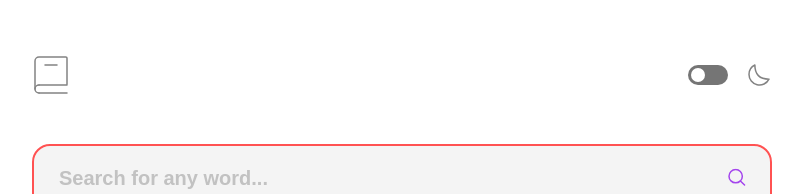
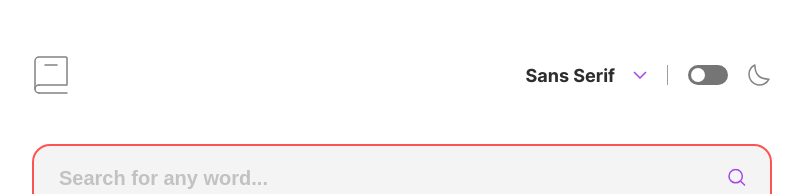
Before and after one commit to linhnvh15vn/dictionary-web-app, a Next.js app: page / in a window 1280 px wide. Shown: the top 194 px of the page, without its empty margins (238-1041 px from the left). Built offline with nearby package versions, Linux system fonts and the light colour scheme.

Commit message:
feat: add change font feature

```diff
--- a/src/app/layout.tsx
+++ b/src/app/layout.tsx
@@ -1,24 +1,13 @@
 import './globals.css';
 import type { Metadata } from 'next';
-import localFont from 'next/font/local';
 
 import Header from '@/components/header';
 import SearchForm from '@/components/search-form';
 import { ThemeProvider } from '@/providers/theme.provider';
-
-const geistSans = localFont({
-  src: './fonts/GeistVF.woff',
-  variable: '--font-geist-sans',
-  weight: '100 900',
-});
-const geistMono = localFont({
-  src: './fonts/GeistMonoVF.woff',
-  variable: '--font-geist-mono',
-  weight: '100 900',
-});
+import { FontProvider } from '@/providers/font-provider';
 
 export const metadata: Metadata = {
-  title: 'Create Next App',
+  title: 'Dictionary Web App',
   description: 'Generated by create next app',
 };
 
@@ -28,15 +17,16 @@ export default function RootLayout({
   children: React.ReactNode;
 }>) {
   return (
+    <FontProvider>
       <html lang="en">
         <ThemeProvider>
-        <body className={`${geistSans.variable} ${geistMono.variable}`}>
+          <body>
             <Header />
             <SearchForm />
-
             {children}
           </body>
         </ThemeProvider>
       </html>
+    </FontProvider>
   );
 }
--- /dev/null
+++ b/src/components/dropdown/dropdown.module.scss
@@ -0,0 +1,38 @@
+.dropdown-container {
+  position: relative;
+  font-family: inherit;
+  font-size: 18px;
+  font-weight: 700;
+
+  &:focus-visible {
+    outline: none;
+  }
+}
+
+.dropdown-selected {
+  display: flex;
+  gap: 18px;
+  align-items: center;
+}
+
+.dropdown-content {
+  position: absolute;
+  width: max-content;
+  margin-top: 10px;
+  z-index: 1;
+  display: flex;
+  flex-direction: column;
+  gap: 16px;
+  background-color: #ffffff;
+  box-shadow: 0px 5px 30px 0px rgba(0, 0, 0, 0.1);
+  padding: 24px;
+  border-radius: 16px;
+
+  .dropdown-item {
+    cursor: pointer;
+
+    &:hover {
+      color: var(--primary);
+    }
+  }
+}
--- /dev/null
+++ b/src/components/dropdown/index.tsx
@@ -0,0 +1,61 @@
+'use client';
+
+import React, { HTMLAttributes, useState } from 'react';
+import classNames from 'classnames/bind';
+
+import styles from './dropdown.module.scss';
+
+interface Props extends HTMLAttributes<HTMLDivElement> {
+  value: string;
+  options: { label: string; value: string }[];
+  onSelectItem: (value: string) => void;
+}
+
+const cx = classNames.bind(styles);
+
+export default function Dropdown({
+  value,
+  options,
+  onSelectItem,
+  ...props
+}: Props) {
+  const [open, setOpen] = useState(false);
+
+  return (
+    <div className={cx('dropdown-container')} {...props}>
+      <div onClick={() => setOpen(!open)} className={cx('dropdown-selected')}>
+        <span>{value}</span>
+        <svg
+          xmlns="http://www.w3.org/2000/svg"
+          width="14"
+          height="8"
+          viewBox="0 0 14 8"
+        >
+          <path
+            fill="none"
+            stroke="#A445ED"
+            strokeWidth="1.5"
+            d="m1 1 6 6 6-6"
+          />
+        </svg>
+      </div>
+
+      {open && (
+        <div className={cx('dropdown-content')}>
+          {options.map(({ value, label }) => (
+            <div
+              key={value}
+              className={cx('dropdown-item')}
+              onClick={() => {
+                onSelectItem(value);
+                setOpen(false);
+              }}
+            >
+              {label}
+            </div>
+          ))}
+        </div>
+      )}
+    </div>
+  );
+}
--- a/src/components/header/header.module.scss
+++ b/src/components/header/header.module.scss
@@ -14,4 +14,10 @@
   svg {
     stroke: var(--primary);
   }
+
+  .separator {
+    width: 1px;
+    height: 20px;
+    background-color: var(--border);
+  }
 }
--- a/src/components/header/index.tsx
+++ b/src/components/header/index.tsx
@@ -8,13 +8,41 @@ import classNames from 'classnames/bind';
 import Switch from '@/components/switch';
 import logo from '@/assets/images/logo.svg';
 import { useTheme } from '@/providers/theme.provider';
+import { useFont } from '@/providers/font-provider';
 
 import styles from './header.module.scss';
+import Dropdown from '@/components/dropdown';
 
 const cx = classNames.bind(styles);
 
+type KV = {
+  [key: string]: string;
+};
+
 export default function Header() {
   const { theme, toggleTheme } = useTheme();
+  const { font, setFont } = useFont();
+
+  const FONT_MAP: KV = {
+    Inter: 'Sans Serif',
+    Lora: 'Serif',
+    Inconsolata: 'Mono',
+  };
+
+  const options = [
+    {
+      label: 'Sans Serif',
+      value: 'Inter',
+    },
+    {
+      label: 'Serif',
+      value: 'Lora',
+    },
+    {
+      label: 'Monospace',
+      value: 'Inconsolata',
+    },
+  ];
 
   return (
     <header>
@@ -22,6 +50,12 @@ export default function Header() {
         <Image src={logo} alt="logo" />
 
         <div className={cx('header-mode-toggle')}>
+          <Dropdown
+            options={options}
+            value={FONT_MAP[font]}
+            onSelectItem={setFont}
+          />
+          <div className={cx('separator')} />
           <Switch onChange={toggleTheme} />
           <svg
             xmlns="http://www.w3.org/2000/svg"
--- /dev/null
+++ b/src/providers/font-provider.tsx
@@ -0,0 +1,49 @@
+'use client';
+
+import {
+  createContext,
+  ReactNode,
+  useContext,
+  useEffect,
+  useState,
+} from 'react';
+
+interface FontContextProps {
+  font: string;
+  setFont: (font: string) => void;
+}
+
+interface FontProviderProps {
+  children: ReactNode;
+}
+
+export const FontContext = createContext<FontContextProps>({
+  font: '',
+  setFont: () => {},
+});
+
+export function FontProvider({ children }: FontProviderProps) {
+  const [font, setFont] = useState(
+    () => localStorage.getItem('font') ?? 'Inter',
+  );
+
+  useEffect(() => {
+    document.body.style.fontFamily = font;
+    localStorage.setItem('font', font);
+  }, [font]);
+
+  return (
+    <FontContext.Provider
+      value={{
+        font,
+        setFont,
+      }}
+    >
+      {children}
+    </FontContext.Provider>
+  );
+}
+
+export const useFont = () => {
+  return useContext(FontContext);
+};
```
Lines whose indentation alone changed are shown as unchanged.
